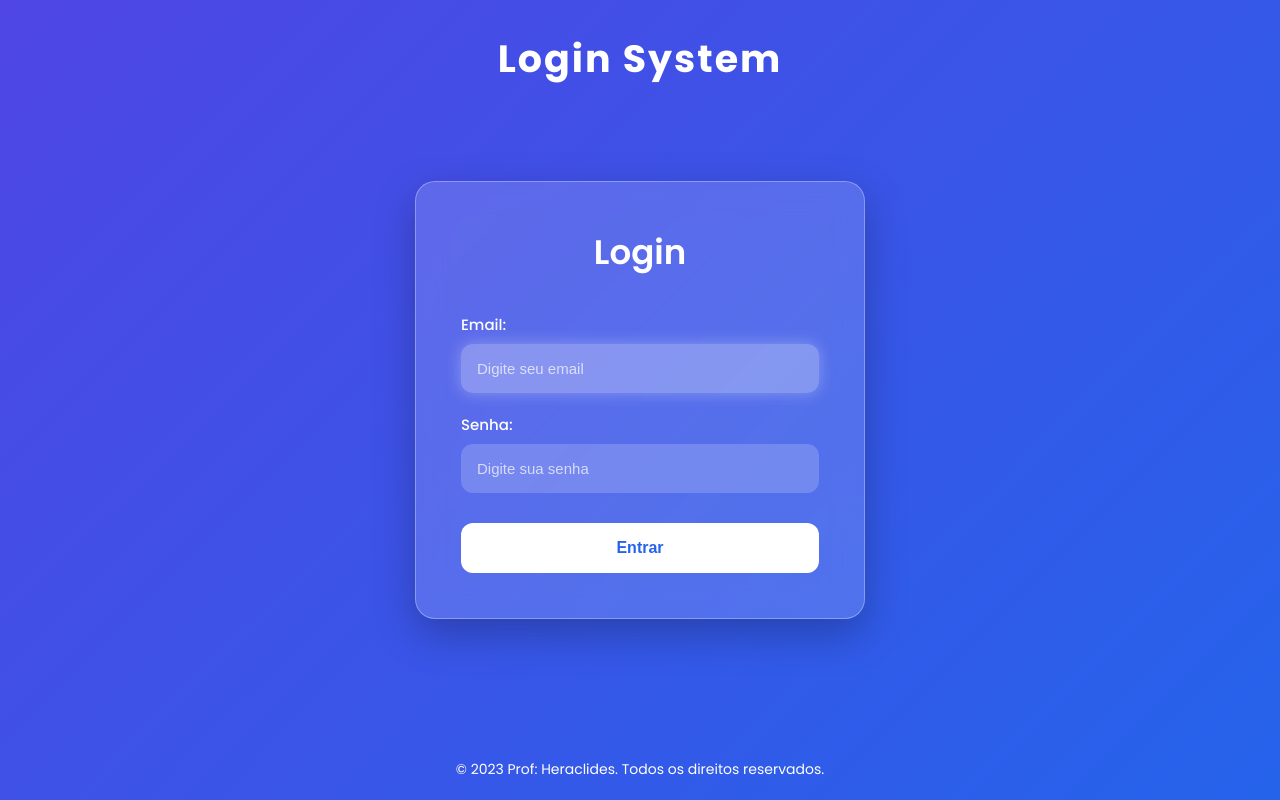
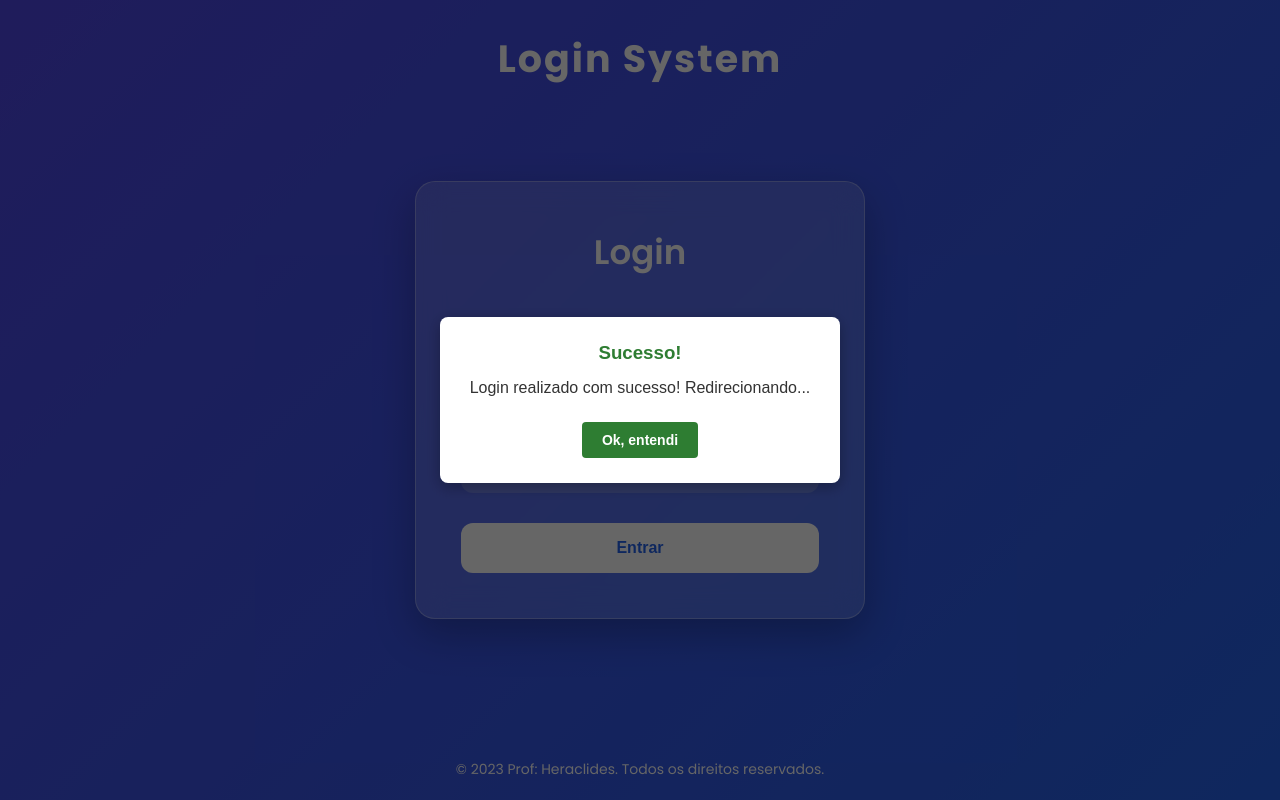
Before and after one commit to heraclides/Projeto_Login_System, a website: page frontend/index.html in a window 1280 px wide. Both pictures are taken after typing "name@example.com", "Sample123" into the empty fields and a click on the button "Entrar". Drawn offline with Linux system fonts and the light colour scheme.

Commit message:
criando um modal de mensagem

```diff
--- a/frontend/css/slyle.css
+++ b/frontend/css/slyle.css
@@ -14,6 +14,21 @@ body {
     justify-content: center;
     align-items: center;
     flex-direction: column;
+}
+
+/*============================
+mensagem de erro
+=============================*/
+.error-message {
+    background-color: #fce8e6;
+    color: #a83232;
+    border: 1px solid #f5c2c2;
+    padding: 10px;
+    border-radius: 4px;
+    font-size: 14px;
+    margin-bottom: 15px;
+    text-align: center;
+    font-family: sans-serif
 }
 
 /*============================
@@ -112,6 +127,80 @@ button:active {
     transform: scale(.98);
 }
 
+/* O fundo que cobre a tela inteira */
+.alert-overlay {
+  position: fixed;
+  top: 0;
+  left: 0;
+  width: 100%;
+  height: 100%;
+  background-color: rgba(0, 0, 0, 0.6); /* Fundo escurecido */
+  display: flex;
+  justify-content: center;
+  align-items: center;
+  z-index: 9999; /* Garante que fica por cima de tudo */
+}
+
+/* O card da mensagem */
+.alert-box {
+  background-color: #fff;
+  padding: 25px;
+  border-radius: 8px;
+  box-shadow: 0 4px 15px rgba(0, 0, 0, 0.3);
+  text-align: center;
+  max-width: 400px;
+  width: 90%;
+  animation: popup 0.3s ease-out; /* Efeito suave de abrir */
+}
+
+.alert-box h3 {
+  color: #e53935; /* Vermelho para erro */
+  margin-top: 0;
+  font-family: sans-serif;
+}
+
+.alert-box p {
+  color: #333;
+  font-size: 16px;
+  margin: 15px 0;
+  font-family: sans-serif;
+}
+
+/* Botão de validação/confirmação do usuário */
+#btnAlertConfirm {
+  background-color: #e53935;
+  color: white;
+  border: none;
+  padding: 10px 20px;
+  font-size: 14px;
+  border-radius: 4px;
+  cursor: pointer;
+  transition: background 0.2s;
+}
+
+#btnAlertConfirm:hover {
+  background-color: #c62828;
+}
+
+/* Quando for sucesso, mudamos a cor do título e do botão para verde */
+.alert-box.success h3 {
+  color: #2e7d32; /* Verde escuro */
+}
+
+.alert-box.success #btnAlertConfirm {
+  background-color: #2e7d32;
+}
+
+.alert-box.success #btnAlertConfirm:hover {
+  background-color: #1b5e20;
+}
+
+/* Animação para o card surgir de forma elegante */
+@keyframes popup {
+  from { transform: scale(0.8); opacity: 0; }
+  to { transform: scale(1); opacity: 1; }
+}
+
 /*============================
 Footer
 =============================*/
@@ -196,24 +285,24 @@ DARK MODE
     background: linear-gradient(135deg, #0F172A, #020617);
 }
 
-.dark section{
+.dark section {
 
-background:rgba(15,23,42,.55);
+    background: rgba(15, 23, 42, .55);
 
-border:1px solid rgba(255,255,255,.12);
+    border: 1px solid rgba(255, 255, 255, .12);
 
 }
 
-.dark button{
+.dark button {
 
-background:#2563EB;
+    background: #2563EB;
 
-color:white;
+    color: white;
 
 }
 
-.dark button:hover{
+.dark button:hover {
 
-background:#1D4ED8;
+    background: #1D4ED8;
 
 }
--- a/frontend/index.html
+++ b/frontend/index.html
@@ -12,15 +12,21 @@
     <header>
         <h1>Login System</h1>
     </header>
+
+
     <main>
         <section>
             <form id="loginForm">
+
                 <h2>Login</h2>
+
                 <label for="email">Email:</label>
-                <input type="email" id="email" placeholder="Digite seu email" name="email" required>
+                <input type="email" id="email" placeholder="Digite seu email" name="email">
 
                 <label for="password">Senha:</label>
-                <input type="password" id="password" placeholder="Digite sua senha" name="password" required>
+                <input type="password" id="password" placeholder="Digite sua senha" name="password">
+
+                <div id="message" class="error-message" style="display: none;"></div>
 
                 <button id="btnLogin" type="submit">Entrar</button>
             </form>
@@ -31,7 +37,14 @@
         <p>© 2023 Prof: Heraclides. Todos os direitos reservados.</p>
     </footer>
 
-
+    <!-- Janela flutuante de alerta (Modal) -->
+    <div id="customAlert" class="alert-overlay" style="display: none;">
+        <div class="alert-box">
+            <h3>Aviso do Sistema</h3>
+            <p id="alertMessage">Mensagem de erro aqui...</p>
+            <button id="btnAlertConfirm">Ok, entendi</button>
+        </div>
+    </div>
 
     <script src="./js/login.js"></script>
 </body>
--- a/frontend/js/login.js
+++ b/frontend/js/login.js
@@ -20,8 +20,14 @@ const password = document.querySelector("#password");
 
 const btnLogin = document.querySelector("#btnLogin");
 
+// Captura dos novos elementos do Alerta Flutuante
+const customAlert = document.getElementById("customAlert");
+const alertMessage = document.getElementById("alertMessage");
+const btnAlertConfirm = document.getElementById("btnAlertConfirm");
+
+const tipo = "erro"; // Variável para armazenar o campo que precisa de foco
+
 /*========================
-
 TESTES
 
 ========================*/
@@ -39,36 +45,63 @@ form.addEventListener("submit", (event) => {
 })
 
 function validarFormulario() {
-   const emailValue = email.value.trim();
+    const emailValue = email.value.trim();
     const passwordValue = password.value.trim();
 
     if (emailValue === "" || passwordValue === "") {
-        alert("Por favor, preencha todos os campos.");
-        email.focus();
+        mostrarAlerta("Por favor, preencha todos os campos.", email, tipo);
         return;
     }
 
-    if (!validarEmail(emailValue)){
-        alert("Por favor, preencha um email válido.");
-        email.focus();
+    if (!validarEmail(emailValue)) {
+        mostrarAlerta("O e-mail inserido não é válido. Verifique a digitação.", email, tipo);
         return;
     }
 
     if (passwordValue.length < 6) {
-        alert("A senha deve ter pelo menos 6 caracteres.");
-        email.focus();
+        mostrarAlerta("A senha deve ter pelo menos 6 caracteres.", password, tipo);
         return;
     }
 
-    alert("Login realizado com sucesso!");
+    // Caso de Sucesso: passamos 'sucesso' no terceiro parâmetro para ativar o verde
+    mostrarAlerta("Login realizado com sucesso! Redirecionando...", null, 'sucesso');
     console.log("Formulário válido. Email:", emailValue, "Senha:", passwordValue);
 
     email.value = "";
     password.value = "";
     email.focus();
+
 }
 
 function validarEmail(email) {
     const emailRegex = /^[^\s@]+@[^\s@]+\.[^\s@]+$/;
     return emailRegex.test(email);
 }
+
+/*==================================
+FUNÇÕES DO ALERTA FLUTUANTE
+==================================*/
+function mostrarAlerta(mensagem, elementoFoco, tipo) {
+    alertMessage.textContent = mensagem;
+    customAlert.style.display = "flex"; // Mostra o fundo e o card
+
+
+    const alertCard = customAlert.querySelector(".alert-box");
+
+    if (tipo === "sucesso") {
+        alertCard.classList.add("success");
+        // altera o titulo do model para sucesso
+        document.querySelector(".alert-box h3").textContent = "Sucesso!";
+    }else {
+        alertCard.classList.remove("success");
+        document.querySelector(".alert-box h3").textContent = "Aviso Importante!";
+    }
+}
+
+// Fecha o alerta quando o usuário clica no botão "Ok, entendi"
+btnAlertConfirm.addEventListener("click", () => {
+    customAlert.style.display = "none"; // Esconde o alerta
+    if (tipo === "sucess") {
+        mostrarAlerta(null,null, tipo); // Reseta o tipo para erro para a próxima vez que o alerta for chamado
+    }
+});
```
